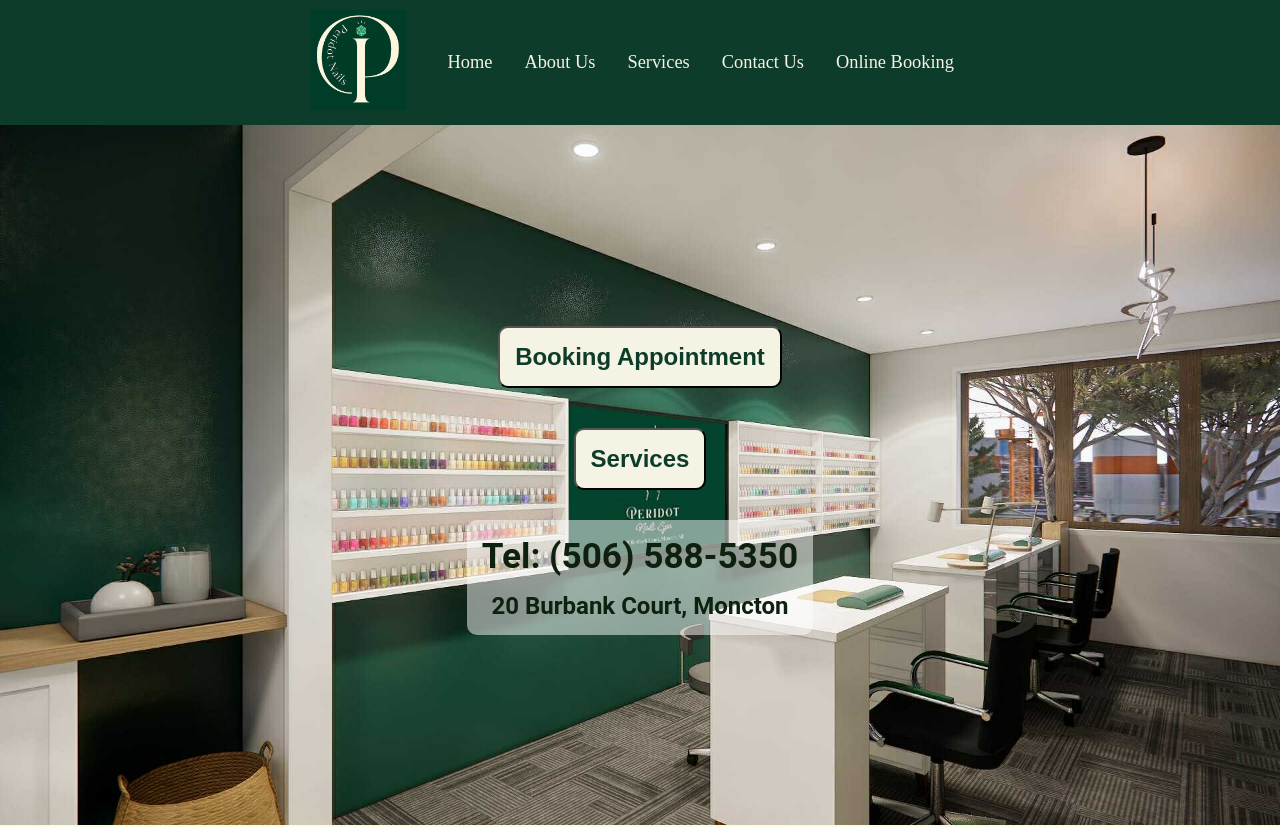
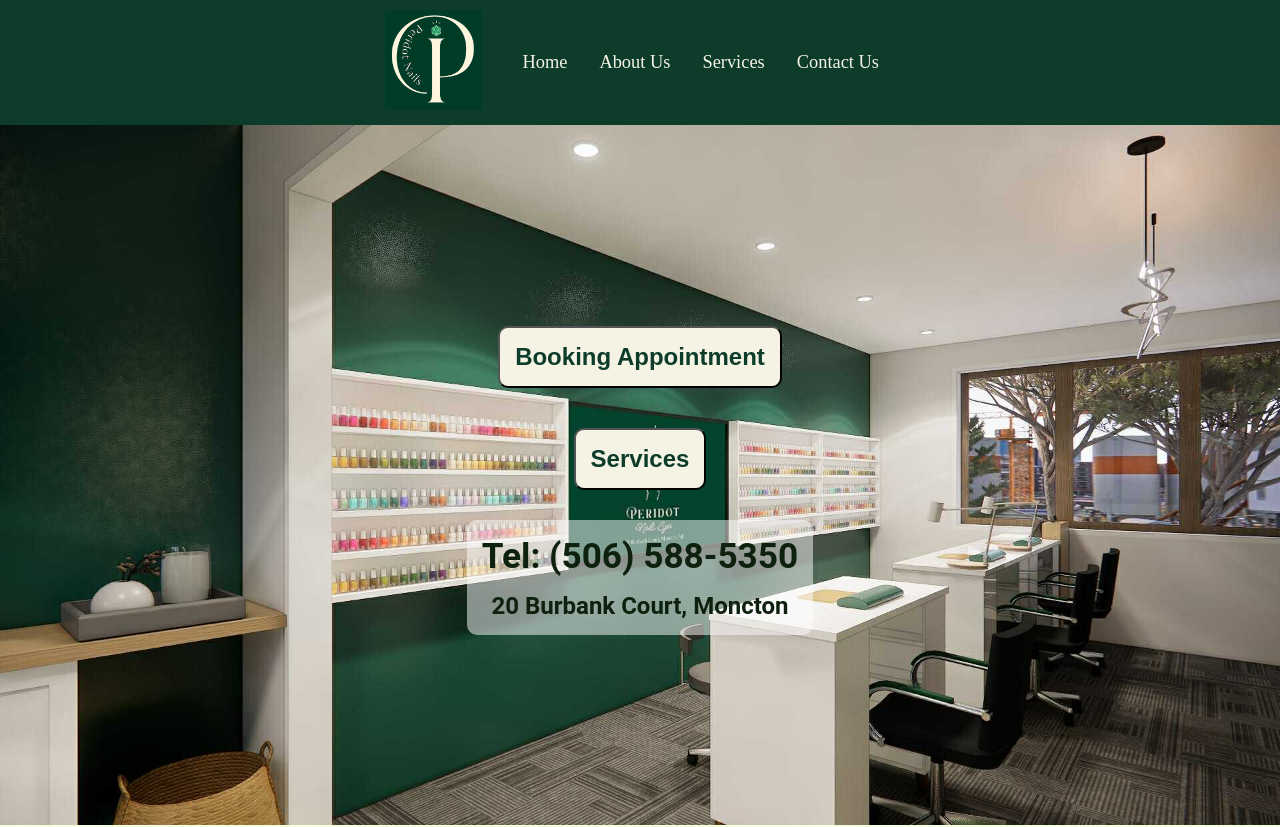
Before and after one commit to LeoNguyen0503/Peridot_Nail, a React (Vite) app in the folder peridot-project/: page / in a window 1280 px wide. Shown: the top 827 px of the page. Built offline with nearby package versions, Linux system fonts and the light colour scheme.

Commit message:
remove booking from main branch

```diff
--- a/peridot-project/src/components/Header.jsx
+++ b/peridot-project/src/components/Header.jsx
@@ -52,7 +52,7 @@ function Header() {
                             contactUsToggle();
                         }
                     }>Contact Us</Link></li>
-                    <li><Link to="/booking" onClick={() => setIsOpen(false)}>Online Booking</Link></li>
+                    {/* <li><Link to="/booking" onClick={() => setIsOpen(false)}>Online Booking</Link></li> */}
                 </ul>
             </nav>
         </header>
```
